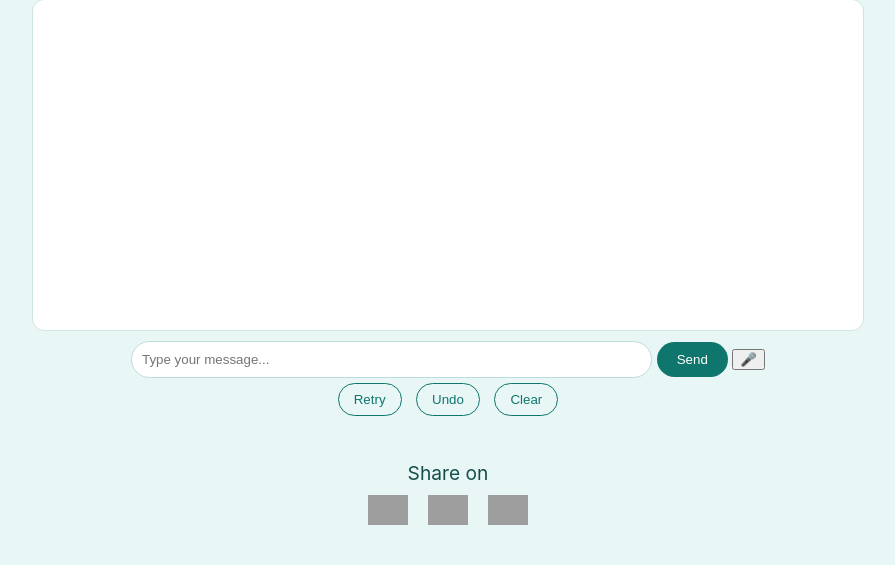
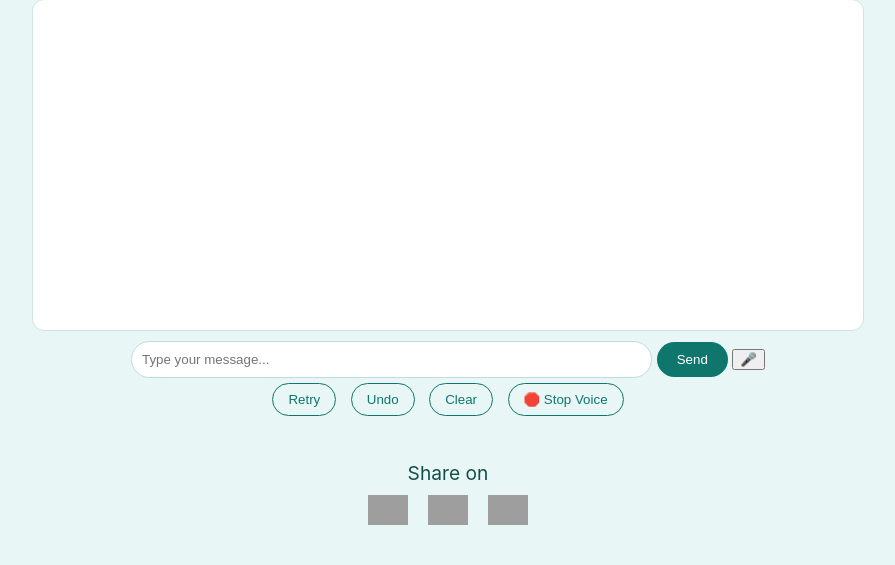
Before and after one commit to lakshmilavanya090503-a11y/AI_Voice_Chatbot, a Flask app: page / in a window 1280 px wide. Shown: the part 287-852 px from the top of the page, without its empty margins (192-1087 px from the left). Run offline with Flask 3, Linux system fonts and the light colour scheme; grey boxes are pictures that could not be loaded.

Commit message:
Update index.html

```diff
--- a/templates/index.html
+++ b/templates/index.html
@@ -39,6 +39,7 @@
             <button onclick="retryMessage()">Retry</button>
             <button onclick="undoMessage()">Undo</button>
             <button onclick="clearChat()">Clear</button>
+            <button onclick="stopSpeaking()">🛑 Stop Voice</button>
         </div>
     </section>
     <div class="share-section">
```
